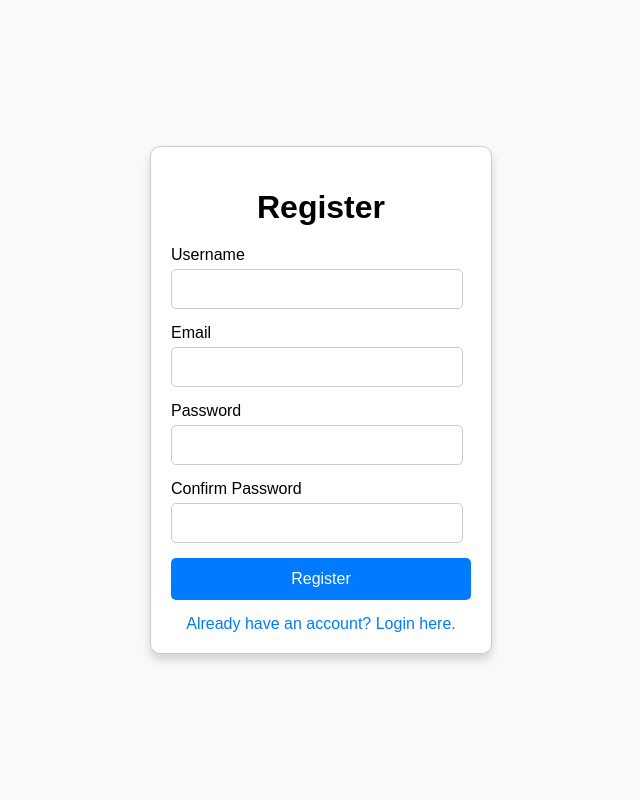
After one commit to kkyrenc/food_delivery, a Django app: page /register/ in a window 1280 px wide. The commit adds this page. Shown: the whole page, without its empty margins (319-959 px from the left). Run offline with Django 4.2, Linux system fonts and the light colour scheme.

Commit message:
Update login, profile, and register templates; modify views and URLs

```diff
--- a/food_delivery/urls.py
+++ b/food_delivery/urls.py
@@ -20,7 +20,7 @@ from food_delivery_app import views
 
 urlpatterns = [
     # path('admin/', admin.site.urls),
-    path('', views.test_mysql),
+    # path('', views.test_mysql),
     path('restaurants/', views.restaurant_list, name='restaurant_list'),
     # TODO: account path needs to take customer_id as 'profile/<customer_id>'
     path('profile/', views.account_view, name='account'),
@@ -33,4 +33,10 @@ urlpatterns = [
     path('cart/', views.show_cart, name='show_cart'),
     path('cart/clear/', views.clear_cart, name='clear_cart'),
     path('checkout/', views.checkout, name='checkout'),
+
+    path('', views.home, name='home'),
+
+    path('register/', views.register, name='register'),
+    path('login/', views.login, name='login'),
+    path('profile/<str:customer_id>/', views.profile, name='profile'),  # 动态用户 Profile 路由
 ]
--- /dev/null
+++ b/food_delivery_app/forms.py
@@ -0,0 +1,71 @@
+from django import forms
+from .models import Customers
+from django.core.exceptions import ValidationError
+from django.core.validators import EmailValidator
+from django.contrib.auth.hashers import make_password, check_password
+
+
+class RegistrationForm(forms.ModelForm):
+    password = forms.CharField(
+        widget=forms.PasswordInput,
+        label="Password",
+        min_length=6,  # 密码长度必须大于等于6
+        error_messages={"min_length": "Password must be at least 6 characters long."}
+    )
+    confirm_password = forms.CharField(
+        widget=forms.PasswordInput,
+        label="Confirm Password"
+    )
+
+    class Meta:
+        model = Customers
+        fields = ['username', 'email', 'password']
+
+    def clean_username(self):
+        username = self.cleaned_data.get("username")
+        if len(username) < 2 or len(username) > 20:
+            raise ValidationError("Username must be between 2 and 20 characters.")
+
+        # 检查用户名是否已存在
+        if Customers.objects.filter(username=username).exists():
+            raise ValidationError("This username is already taken. Please choose another one.")
+
+        return username
+
+    def clean_email(self):
+        email = self.cleaned_data.get("email")
+        print(f"DEBUG: 正在验证邮箱: {email}")  # 加入调试信息
+        if not email or "@" not in email or "." not in email:
+            raise ValidationError("Please enter a valid email address.")
+        return email
+
+    def clean(self):
+        cleaned_data = super().clean()
+        password = cleaned_data.get("password")
+        confirm_password = cleaned_data.get("confirm_password")
+
+        if password != confirm_password:
+            raise ValidationError("Passwords do not match!")
+
+        print(f"DEBUG: 表单错误信息: {self.errors}")  # 调试输出表单错误
+        return cleaned_data
+
+    def save(self, commit=True):
+        customer = super().save(commit=False)
+        customer.password = self.cleaned_data["password"]  # 明文存储密码
+        if commit:
+            customer.save()
+        return customer
+
+
+class LoginForm(forms.Form):
+    username = forms.CharField(
+        max_length=50,
+        label="Username or Email",
+        error_messages={'required': ''}  # 自定义为空，不显示
+    )
+    password = forms.CharField(
+        widget=forms.PasswordInput,
+        label="Password",
+        error_messages={'required': ''}  # 自定义为空，不显示
+    )
--- a/food_delivery_app/views.py
+++ b/food_delivery_app/views.py
@@ -16,6 +16,8 @@ from django.utils import timezone
 import uuid
 from decimal import Decimal
 from django.contrib import messages
+from .models import Customers
+from .forms import RegistrationForm, LoginForm
 
 # Create your views here.
 def test_mysql(request):
@@ -148,3 +150,122 @@ def checkout(request):
 
     total = sum(Decimal(item['price']) * item['quantity'] for item in cart.values())
     return render(request, 'checkout.html', {'total': total})
+
+def register(request):
+    if request.method == 'POST':
+        form = RegistrationForm(request.POST)
+        if form.is_valid():
+            # 生成新的 customer_id
+            last_customer = Customers.objects.order_by('-customer_id').first()  # 获取最后一个用户
+            if last_customer:
+                # 提取最后一个 ID 的数字部分，递增后生成新的 ID
+                last_id = int(last_customer.customer_id[1:])
+                new_customer_id = f'C{last_id + 1:03d}'
+            else:
+                # 如果没有任何用户记录，从 C001 开始
+                new_customer_id = 'C001'
+
+            # 保存表单并设置 customer_id
+            customer = form.save(commit=False)
+            customer.customer_id = new_customer_id  # 为新用户分配 ID
+            customer.save()  # 保存到数据库
+
+            messages.success(request, "Registration successful! You can now log in.")
+            print(f"DEBUG: 表单验证通过，新用户 ID: {new_customer_id}")
+            return redirect('login')
+        else:
+            # 如果验证失败，输出调试信息
+            print(f"DEBUG: 表单验证失败: {form.errors}")
+    else:
+        form = RegistrationForm()
+    return render(request, 'register.html', {'form': form})
+
+
+def login(request):
+    if request.method == 'POST':
+        form = LoginForm(request.POST)
+        if form.is_valid():
+            # 获取用户输入
+            username_or_email = form.cleaned_data['username']
+            password = form.cleaned_data['password']
+
+            # 查找用户
+            try:
+                customer = Customers.objects.get(username=username_or_email)
+            except Customers.DoesNotExist:
+                try:
+                    customer = Customers.objects.get(email=username_or_email)
+                except Customers.DoesNotExist:
+                    # 用户不存在
+                    messages.error(request, "User does not exist.")
+                    return render(request, 'login.html', {'form': form})
+
+            # 验证密码
+            if password == customer.password:  # 明文密码对比
+                # 保存用户登录状态到 session
+                request.session['user_id'] = customer.customer_id
+                # messages.success(request, f"Welcome back, {customer.fname}!")
+                return redirect('home')  # 跳转到主页
+            else:
+                messages.error(request, "Username and password do not match, please try again.")
+        else:
+            # 表单验证失败，检查字段是否为空
+            if not form.cleaned_data.get('username'):
+                messages.error(request, "Please enter your username.")
+            if not form.cleaned_data.get('password'):
+                messages.error(request, "Please enter your password.")
+            print(f"DEBUG: 表单验证失败: {form.errors}")
+    else:
+        form = LoginForm()
+    return render(request, 'login.html', {'form': form})
+
+def profile(request, customer_id):
+    # 检查用户是否已登录
+    session_user_id = request.session.get('user_id')  # 从 session 获取 user_id
+    if not session_user_id:
+        messages.error(request, "You need to log in to view your profile.")
+        print("DEBUG: User is not logged in. Redirecting to login.")
+        return redirect('login')
+
+    # 确保 URL 中的 customer_id 与 session 中的 user_id 匹配
+    if session_user_id != customer_id:
+        messages.error(request, "You are not authorized to view this profile.")
+        print(f"DEBUG: Unauthorized access attempt. Session user_id: {session_user_id}, URL customer_id: {customer_id}")
+        return redirect('home')
+
+    try:
+        # 根据 customer_id 获取用户信息
+        customer = Customers.objects.get(customer_id=customer_id)
+    except Customers.DoesNotExist:
+        messages.error(request, "User not found.")
+        print(f"DEBUG: No customer found with ID: {customer_id}")
+        return redirect('home')
+
+    if request.method == 'POST':
+        # 获取所有字段的更新值
+        fields_to_update = ['fname', 'lname', 'street', 'city', 'state', 'zipcode', 'phone']
+        for field in fields_to_update:
+            setattr(customer, field, request.POST.get(field, getattr(customer, field)))
+
+        # 保存更新后的数据
+        customer.save()
+        messages.success(request, "Your profile has been updated successfully.")
+        print("DEBUG: User profile updated.")
+
+    # 将用户信息传递给模板
+    print(f"DEBUG: Customer loaded: {customer}")
+    context = {
+        'username': customer.username,
+        'email': customer.email,
+        'fname': customer.fname or '',
+        'lname': customer.lname or '',
+        'street': customer.street or '',
+        'city': customer.city or '',
+        'state': customer.state or '',
+        'zipcode': customer.zipcode or '',
+        'phone': customer.phone or '',
+    }
+    return render(request, 'profile.html', context)
+
+def home(request):
+    return render(request, 'home.html')
--- /dev/null
+++ b/templates/register.html
@@ -0,0 +1,109 @@
+<!DOCTYPE html>
+<html>
+<head>
+    <title>Register</title>
+    <style>
+        body {
+            display: flex;
+            justify-content: center;
+            align-items: center;
+            height: 100vh;
+            margin: 0;
+            font-family: Arial, sans-serif;
+            background-color: #f9f9f9;
+        }
+
+        form {
+            width: 300px; /* 固定宽度 */
+            padding: 20px; /* 内边距让内容居中 */
+            border: 1px solid #ccc;
+            border-radius: 10px;
+            box-shadow: 0 6px 10px rgba(0, 0, 0, 0.15);
+            background-color: #ffffff;
+        }
+
+        h1 {
+            text-align: center;
+            margin-bottom: 20px;
+        }
+
+        .form-group {
+            margin-bottom: 15px;
+        }
+
+        .form-group label {
+            display: block;
+            margin-bottom: 5px;
+        }
+
+        .form-group input {
+            width: 90%; /* 输入框宽度填满 */
+            padding: 10px;
+            font-size: 1em;
+            border: 1px solid #ccc;
+            border-radius: 5px;
+        }
+
+        .error {
+            color: red;
+            font-size: 0.9em;
+        }
+
+        button {
+            display: block;
+            width: 100%;
+            padding: 12px;
+            background-color: #007bff;
+            color: white;
+            border: none;
+            border-radius: 5px;
+            cursor: pointer;
+            font-size: 1em;
+        }
+
+        button:hover {
+            background-color: #0056b3;
+        }
+
+        a {
+            display: block;
+            text-align: center;
+            margin-top: 15px;
+            color: #007bff;
+            text-decoration: none;
+        }
+
+        a:hover {
+            text-decoration: underline;
+        }
+    </style>
+</head>
+<body>
+    <form method="post" novalidate>
+        <h1>Register</h1>
+        {% csrf_token %}
+        {% for field in form %}
+            <div class="form-group">
+                <label for="{{ field.id_for_label }}">{{ field.label }}</label>
+                {{ field }}
+                {% if field.errors %}
+                    <div class="error">
+                        {% for error in field.errors %}
+                            <p>{{ error|escape }}</p> <!-- 确保错误信息安全显示 -->
+                        {% endfor %}
+                    </div>
+                {% endif %}
+            </div>
+        {% endfor %}
+        {% if form.non_field_errors %} <!-- 添加非字段相关错误 -->
+            <div class="error">
+                {% for error in form.non_field_errors %}
+                    <p>{{ error|escape }}</p>
+                {% endfor %}
+            </div>
+        {% endif %}
+        <button type="submit">Register</button>
+        <a href="{% url 'login' %}">Already have an account? Login here.</a>
+    </form>
+</body>
+</html>
```
Also changed, not shown: food_delivery_app/models.py (+13 -10 lines), templates/home.html (+8 -7 lines), templates/login.html (added, +102 -0 lines), templates/profile.html (added, +180 -0 lines).
